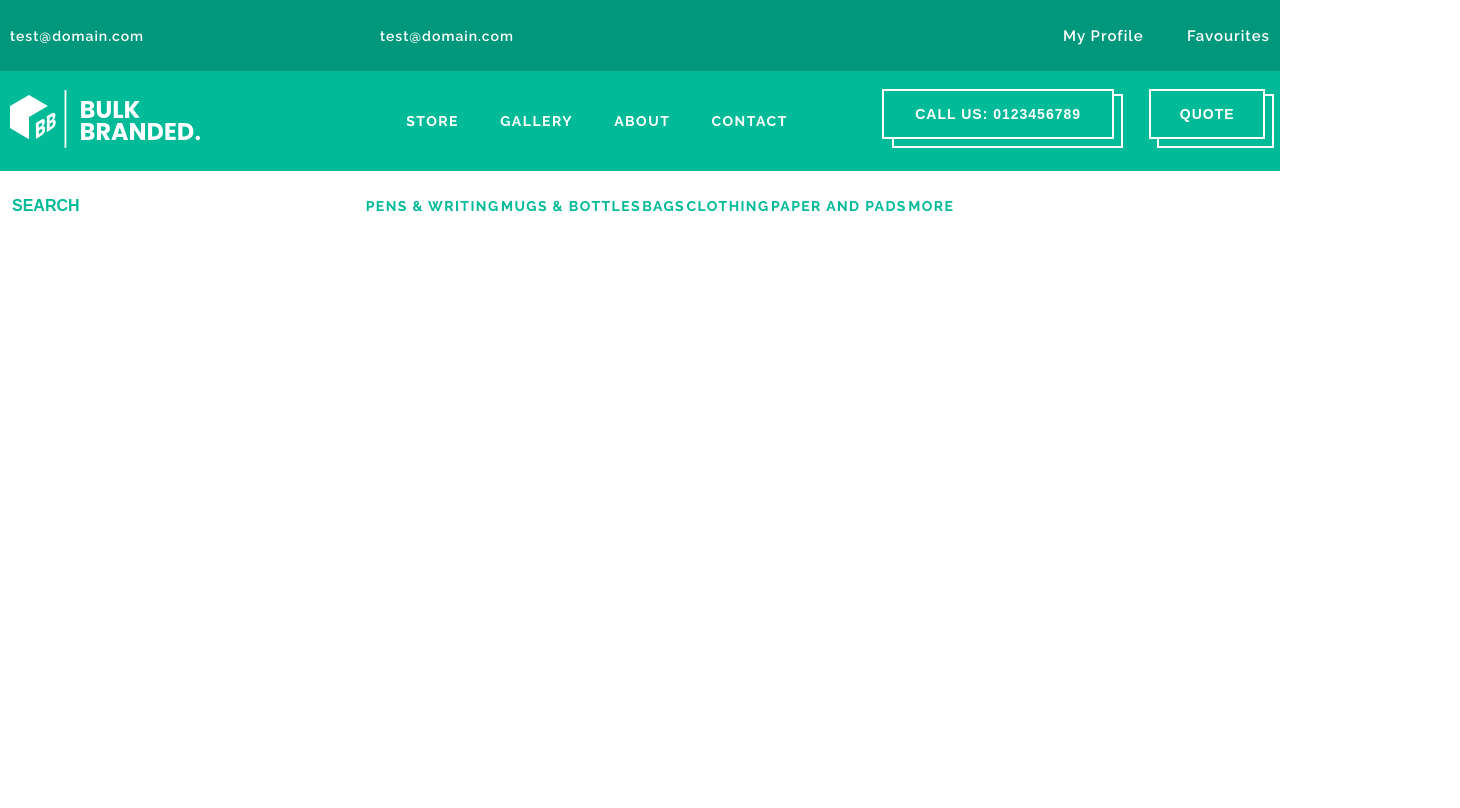
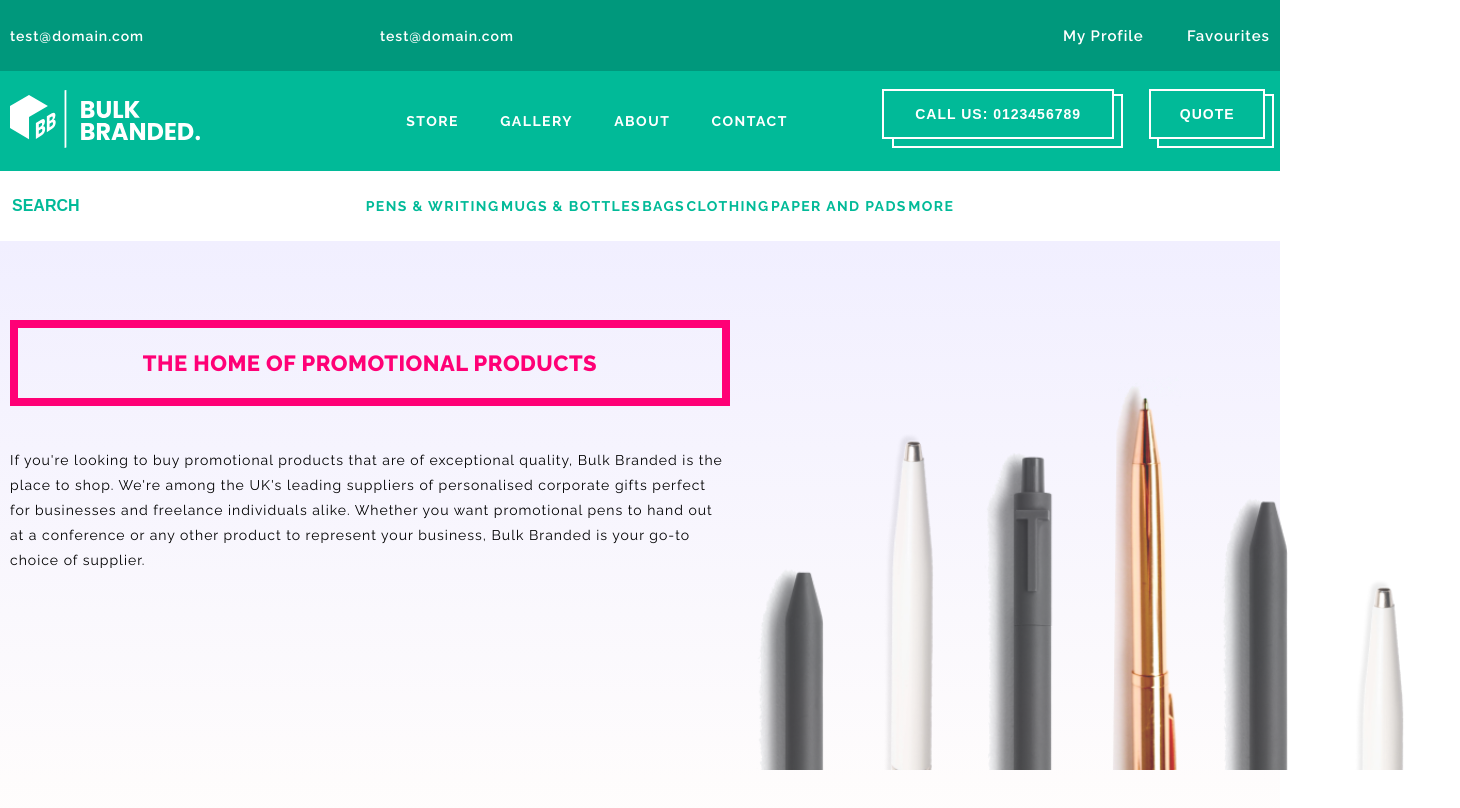
Before and after one commit to hasancheeta/react-shopee, a React (Create React App) app: page / in a window 1280 px wide. Shown: the top 808 px of the page, 1460 px wide, since content can reach past the window. Built offline with nearby package versions, Linux system fonts and the light colour scheme.

Commit message:
Hero section added

```diff
--- a/src/components/home/HeroSection.jsx
+++ b/src/components/home/HeroSection.jsx
@@ -1,4 +1,33 @@
 import React from "react";
 
-const HeroSection = () => {};
+const HeroSection = () => {
+  return (
+    <div class="hero-section">
+      <section class="flex flex-row flex-space-between">
+        <div class="col1">
+          <h1 class="h-lg h-pink">the home of promotional products</h1>
+          <p>
+            If you're looking to buy promotional products that are of
+            exceptional quality, Bulk Branded is the place to shop. We're among
+            the UK's leading suppliers of personalised corporate gifts perfect
+            for businesses and freelance individuals alike. Whether you want
+            promotional pens to hand out at a conference or any other product to
+            represent your business, Bulk Branded is your go-to choice of
+            supplier.
+          </p>
+          <div class="rating2 flex flex-row flex-justify-start">
+            <i class="fa fa-star"></i>
+            <i class="fa fa-star"></i>
+            <i class="fa fa-star"></i>
+            <i class="fa fa-star"></i>
+            <i class="fa fa-star"></i>
+          </div>
+        </div>
+        <div class="col2">
+          <img src="./images/header-element-pens.png" />
+        </div>
+      </section>
+    </div>
+  );
+};
 export default HeroSection;
```
